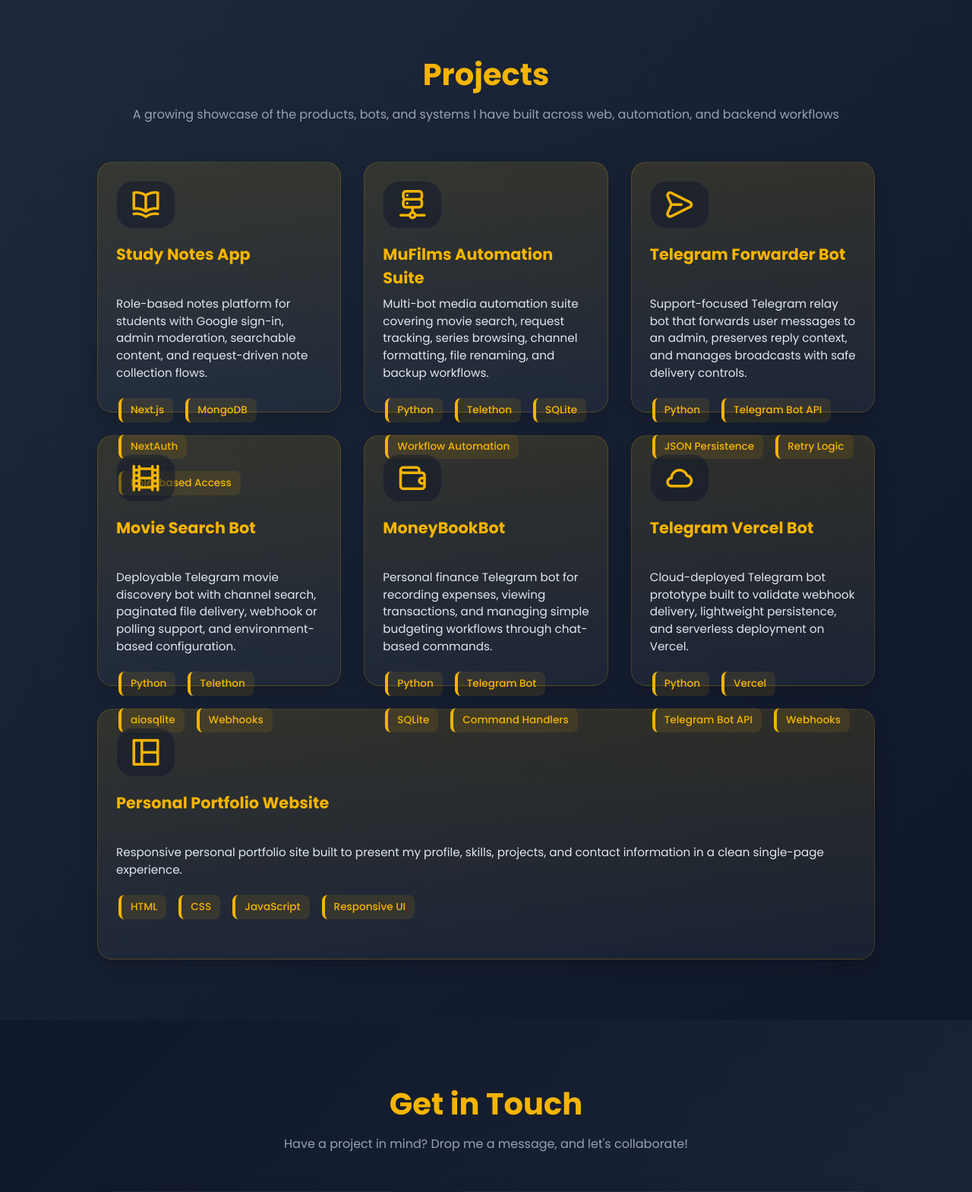
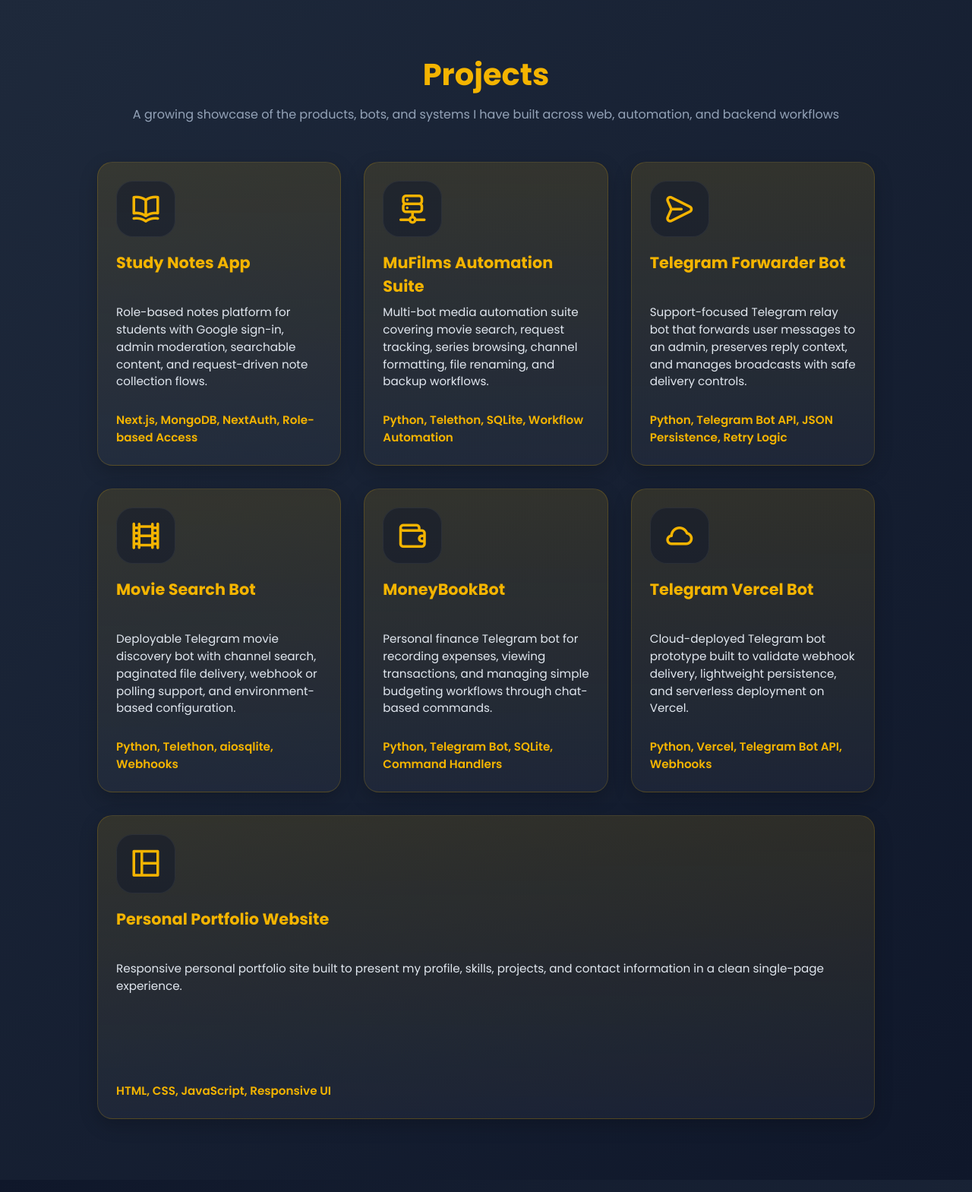
Before and after one commit to seenByYx/portfolio-main, a PHP site: page / in a window 1280 px wide. Shown: the part 1481-3050 px from the top of the page at 76% size. Run offline with PHP 8.4, Linux system fonts and the light colour scheme; some libraries are stand-ins or nearby versions.

Commit message:
updatedd v2

```diff
--- a/index.html
+++ b/index.html
@@ -121,12 +121,7 @@
           <p class="project-summary">
             Role-based notes platform for students with Google sign-in, admin moderation, searchable content, and request-driven note collection flows.
           </p>
-          <div class="project-tags">
-            <span>Next.js</span>
-            <span>MongoDB</span>
-            <span>NextAuth</span>
-            <span>Role-based Access</span>
-          </div>
+          <p class="project-tech">Next.js, MongoDB, NextAuth, Role-based Access</p>
         </div>
         <div class="card-back project-face">
           <p>Supports owner and admin controls, note uploads, comments, ratings, request voting, and a searchable academic resource workflow for students.</p>
@@ -145,12 +140,7 @@
           <p class="project-summary">
             Multi-bot media automation suite covering movie search, request tracking, series browsing, channel formatting, file renaming, and backup workflows.
           </p>
-          <div class="project-tags">
-            <span>Python</span>
-            <span>Telethon</span>
-            <span>SQLite</span>
-            <span>Workflow Automation</span>
-          </div>
+          <p class="project-tech">Python, Telethon, SQLite, Workflow Automation</p>
         </div>
         <div class="card-back project-face">
           <p>Includes request notifications, metadata parsing, backup telemetry, Google Drive relay flows, and resilient long-running media operations.</p>
@@ -169,12 +159,7 @@
           <p class="project-summary">
             Support-focused Telegram relay bot that forwards user messages to an admin, preserves reply context, and manages broadcasts with safe delivery controls.
           </p>
-          <div class="project-tags">
-            <span>Python</span>
-            <span>Telegram Bot API</span>
-            <span>JSON Persistence</span>
-            <span>Retry Logic</span>
-          </div>
+          <p class="project-tech">Python, Telegram Bot API, JSON Persistence, Retry Logic</p>
         </div>
         <div class="card-back project-face">
           <p>Includes admin panels, rate limiting, user search, broadcast confirmation, and resilient retry handling for real-world messaging workflows.</p>
@@ -193,12 +178,7 @@
           <p class="project-summary">
             Deployable Telegram movie discovery bot with channel search, paginated file delivery, webhook or polling support, and environment-based configuration.
           </p>
-          <div class="project-tags">
-            <span>Python</span>
-            <span>Telethon</span>
-            <span>aiosqlite</span>
-            <span>Webhooks</span>
-          </div>
+          <p class="project-tech">Python, Telethon, aiosqlite, Webhooks</p>
         </div>
         <div class="card-back project-face">
           <p>Built for long-running hosting with systemd deployment, persistent sessions, rate-limited delivery, and efficient search across Telegram channels.</p>
@@ -217,12 +197,7 @@
           <p class="project-summary">
             Personal finance Telegram bot for recording expenses, viewing transactions, and managing simple budgeting workflows through chat-based commands.
           </p>
-          <div class="project-tags">
-            <span>Python</span>
-            <span>Telegram Bot</span>
-            <span>SQLite</span>
-            <span>Command Handlers</span>
-          </div>
+          <p class="project-tech">Python, Telegram Bot, SQLite, Command Handlers</p>
         </div>
         <div class="card-back project-face">
           <p>Organizes credits and expenses, exposes admin utilities, and turns finance logging into a lightweight conversational workflow.</p>
@@ -241,12 +216,7 @@
           <p class="project-summary">
             Cloud-deployed Telegram bot prototype built to validate webhook delivery, lightweight persistence, and serverless deployment on Vercel.
           </p>
-          <div class="project-tags">
-            <span>Python</span>
-            <span>Vercel</span>
-            <span>Telegram Bot API</span>
-            <span>Webhooks</span>
-          </div>
+          <p class="project-tech">Python, Vercel, Telegram Bot API, Webhooks</p>
         </div>
         <div class="card-back project-face">
           <p>Explores webhook-based bot execution, JSON-backed state, and deployable runtime configuration for a low-maintenance cloud bot setup.</p>
@@ -265,12 +235,7 @@
           <p class="project-summary">
             Responsive personal portfolio site built to present my profile, skills, projects, and contact information in a clean single-page experience.
           </p>
-          <div class="project-tags">
-            <span>HTML</span>
-            <span>CSS</span>
-            <span>JavaScript</span>
-            <span>Responsive UI</span>
-          </div>
+          <p class="project-tech">HTML, CSS, JavaScript, Responsive UI</p>
         </div>
         <div class="card-back project-face">
           <p>Acts as the public-facing summary of my work and gives each major project a dedicated presentation page.</p>
--- a/light.css
+++ b/light.css
@@ -307,7 +307,7 @@ header {
 .card {
   position: relative;
   width: 100%;
-  height: 330px;
+  height: 400px;
   text-align: center;
   border-radius: 20px;
   transform-style: preserve-3d;
@@ -332,6 +332,7 @@ header {
   backface-visibility: hidden;
   padding: 24px;
   transition: background 0.3s ease;
+  overflow: hidden;
 }
 
 .card-front {
@@ -384,6 +385,20 @@ header {
   margin-bottom: 18px;
 }
 
+.card-front .project-summary {
+  flex: 1;
+}
+
+.project-tech {
+  width: 100%;
+  margin-top: auto;
+  padding-top: 10px;
+  color: #f4b400;
+  font-size: 0.86rem;
+  font-weight: 600;
+  line-height: 1.45;
+}
+
 .project-face {
   justify-content: flex-start;
   align-items: flex-start;
@@ -425,7 +440,7 @@ header {
   }
 
   .card {
-    height: 300px;
+    height: 380px;
   }
 }
 
@@ -435,7 +450,7 @@ header {
   }
 
   .card {
-    height: 340px;
+    height: 420px;
   }
 }
 
@@ -815,9 +830,11 @@ footer {
 .project-tags span {
   background: rgba(244,180,0,0.1);
   color: #f4b400;
-  padding: 6px 12px;
+  padding: 5px 10px;
   border-radius: 8px;
   font-weight: 500;
+  font-size: 0.82rem;
+  line-height: 1.2;
   transition: background 0.3s ease, transform 0.2s ease;
   cursor: default;
 }
```
